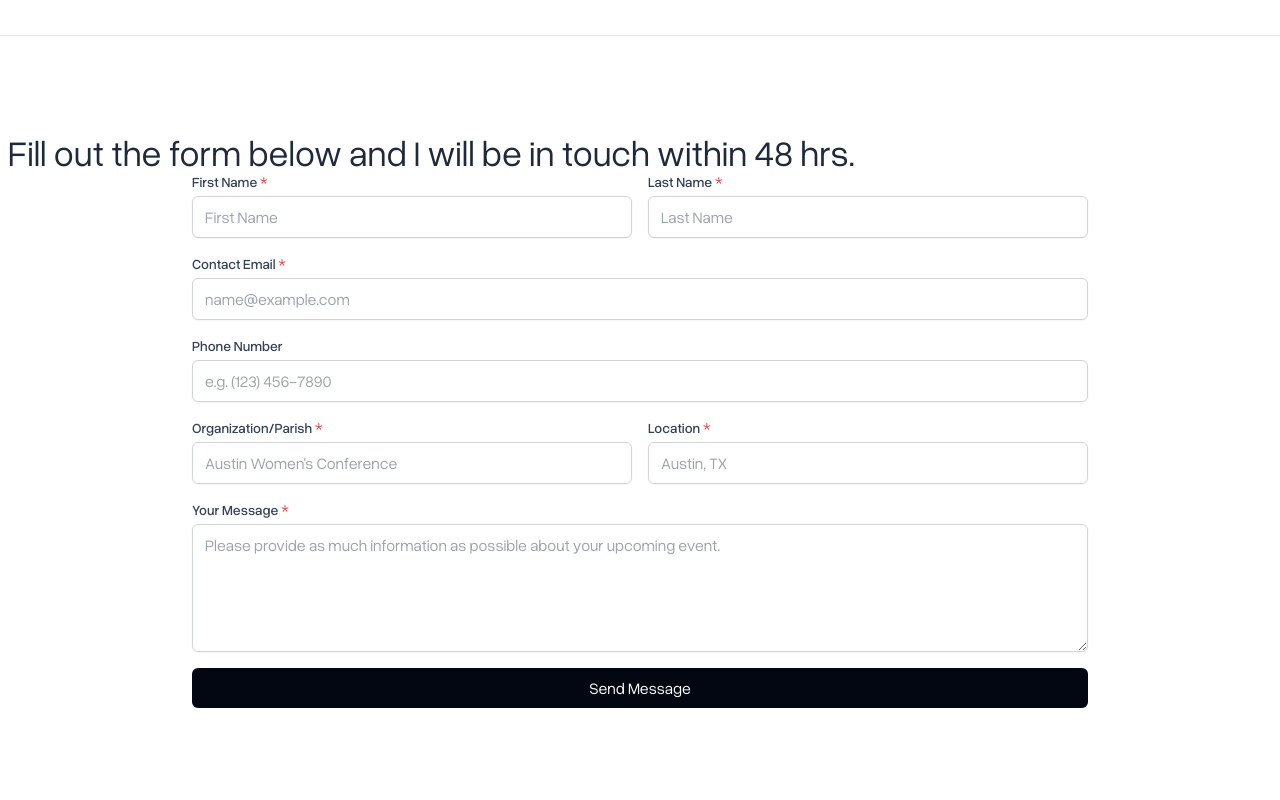
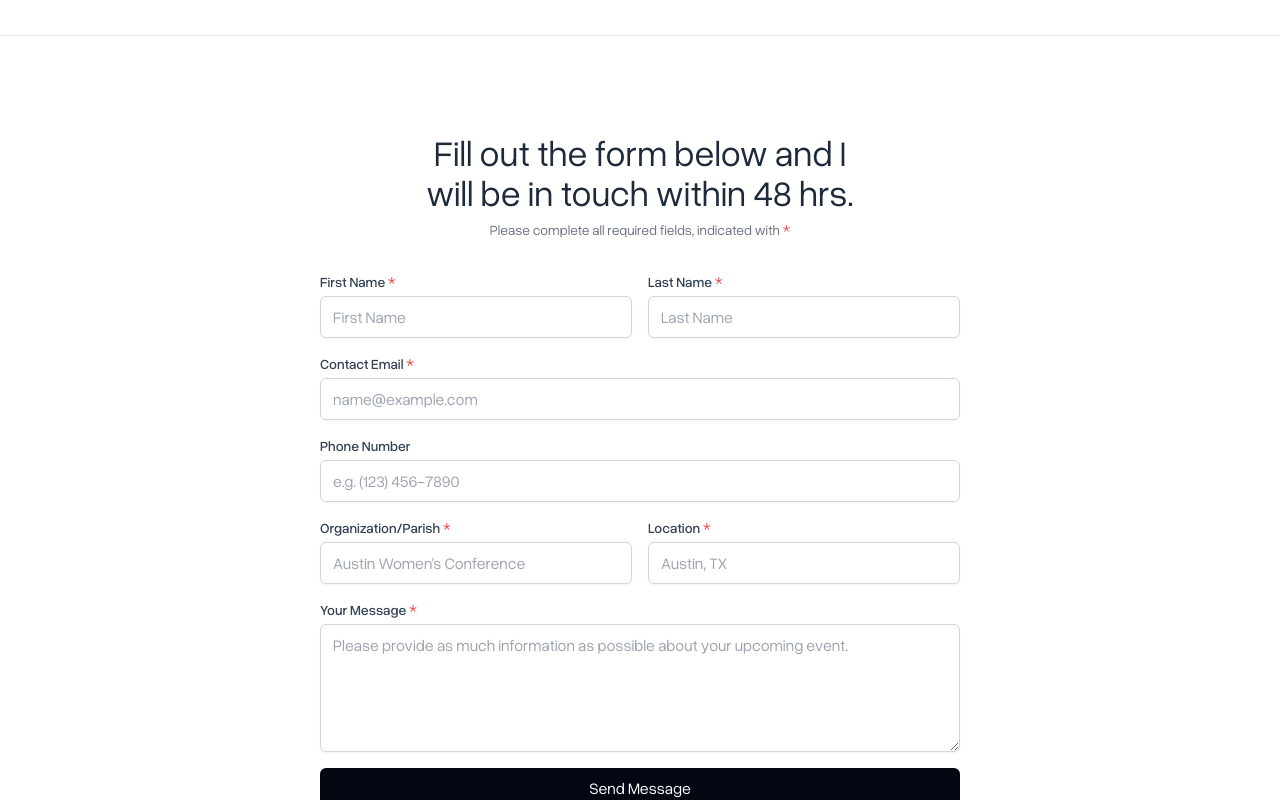
Before and after one commit to kjwessa/christine-wessa, a Next.js app: page / in a window 1280 px wide. Shown: the part 1700-2500 px from the top of the page. Built offline with nearby package versions, Linux system fonts and the light colour scheme; no server answers; a web font is replaced by a local one.

Commit message:
feat(ui): add styling to HomeContact section

```diff
--- a/app/components/ContactForm.tsx
+++ b/app/components/ContactForm.tsx
@@ -1,7 +1,7 @@
 export function ContactForm() {
   const formActionUrl = process.env.NEXT_PUBLIC_GOOGLE_FORM_ACTION_URL;
   return (
-    <div className="mx-auto max-w-4xl">
+    <div className="mx-auto w-full">
       <form
         action={formActionUrl}
         method="POST"
--- a/app/components/Home/HomeContact.tsx
+++ b/app/components/Home/HomeContact.tsx
@@ -3,10 +3,17 @@ import { ContactForm } from "../ContactForm";
 export function HomeContact() {
   return (
     <section className="border-b-1 border-slate-200 py-24">
-      <div className="px-2">
-        <h2 className="text-4xl">
-          Fill out the form below and I will be in touch within 48 hrs.{" "}
-        </h2>
+      <div className="mx-auto flex max-w-2xl flex-col gap-8 px-4">
+        <div className="flex flex-col items-center gap-2 text-center">
+          <h2 className="text-balance text-4xl">
+            Fill out the form below and I will be in touch within 48 hrs.{" "}
+          </h2>
+          <p className="text-sm text-gray-500">
+            Please complete all required fields, indicated with{" "}
+            <span className="text-red-500">*</span>
+          </p>
+        </div>
+
         <ContactForm />
       </div>
     </section>
```
